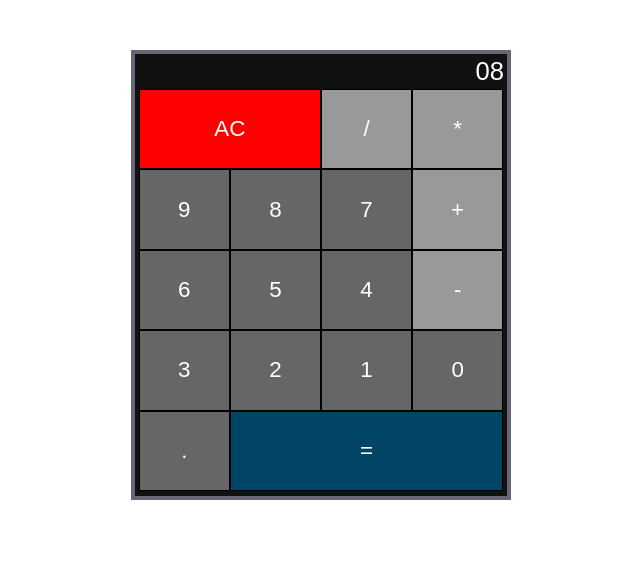
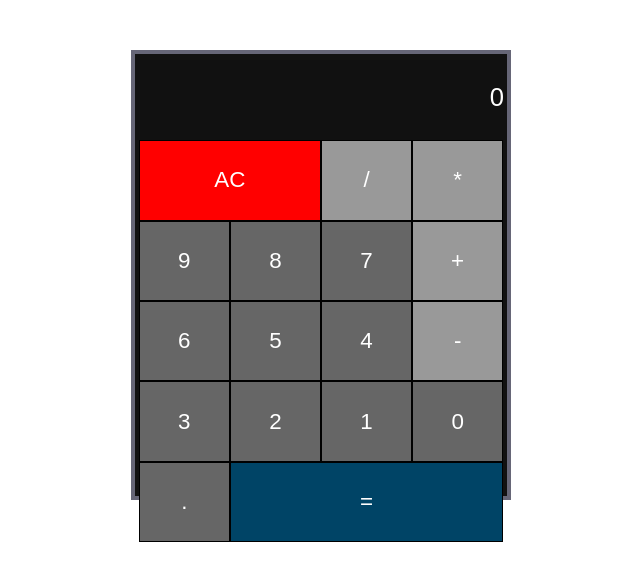
Before and after one commit to donjosef/React-calculator, a React (Create React App) app: page / in a window 1280 px wide. Shown: the top 580 px of the page, without its empty margins (319-959 px from the left). Built offline with nearby package versions, Linux system fonts and the light colour scheme.

Commit message:
display input and result

```diff
--- a/src/components/Display/Display.js
+++ b/src/components/Display/Display.js
@@ -1,10 +1,15 @@
 import React from 'react';
 
 const display = props => {
+  let label = null;
+  if(props.result) {
+    label = 'Result: ';
+  }
     return (
         <div className='Display'>
-            {props.input}
-            8
+            <p>{props.input}</p>
+            <p>{label}{props.result}</p>
+
         </div>
     );
 }
```
